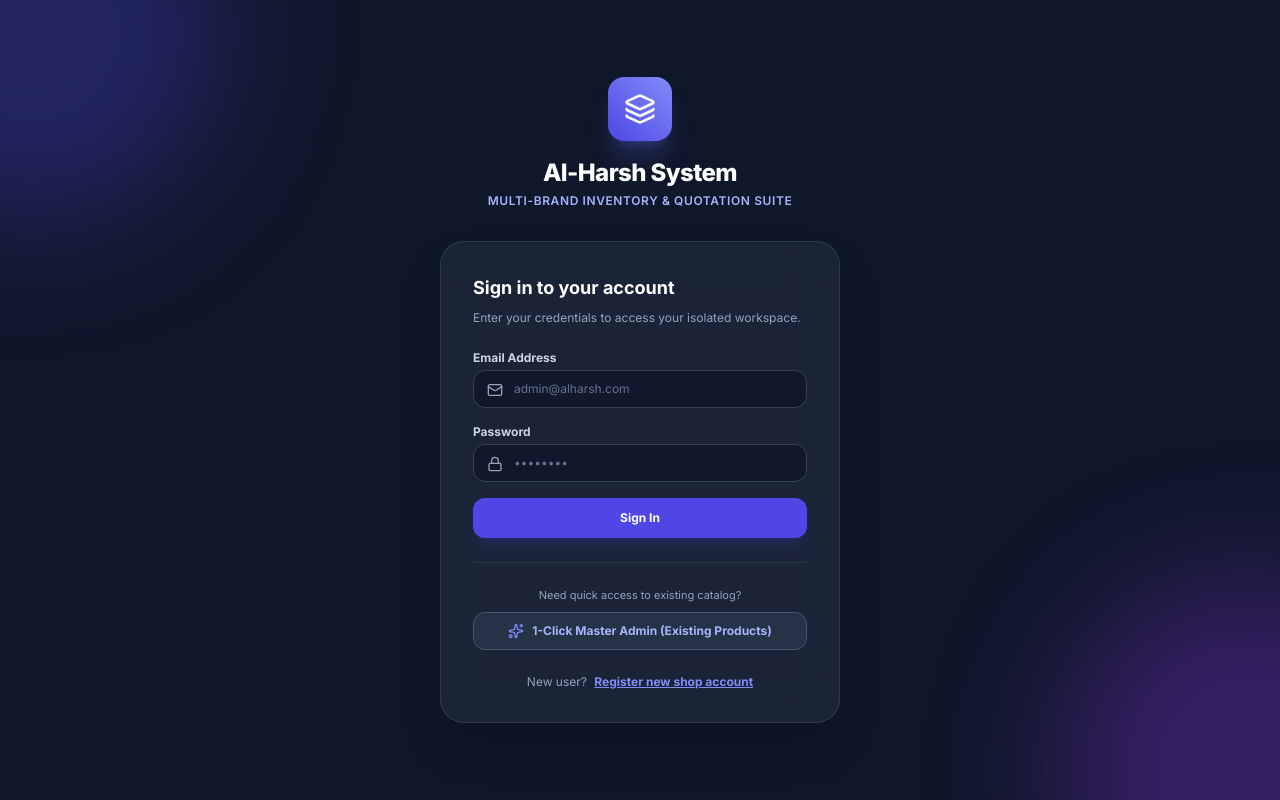
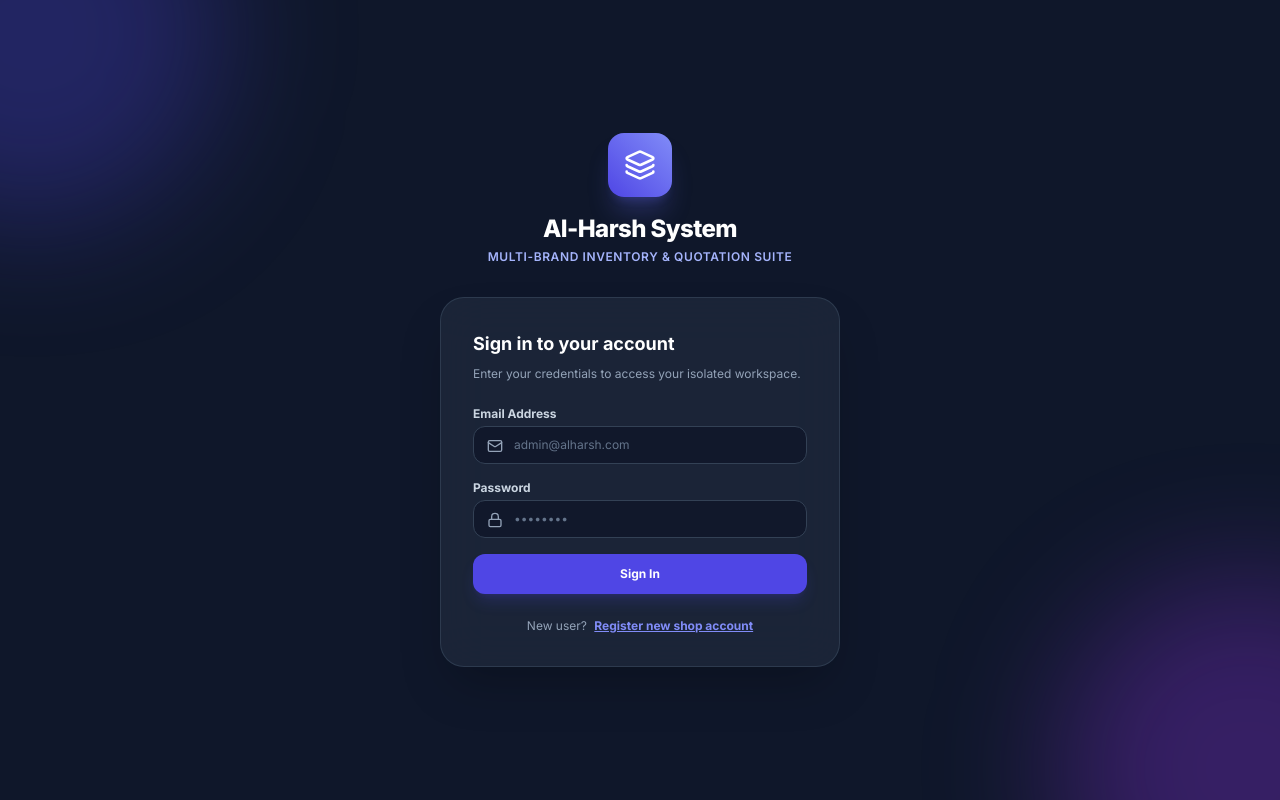
Before and after one commit to ahmadalibyteforceITSolution/ALharshinventorysystem, a Vue app: page / in a window 1280 px wide. Both pictures are taken after a click on the button "Sign Out". Built offline with nearby package versions, Linux system fonts and the light colour scheme; no server answers.

Commit message:
Remove 1-click demo button from login page so only standard email/password login is displayed

```diff
--- a/src/views/LoginView.vue
+++ b/src/views/LoginView.vue
@@ -69,20 +69,6 @@
           </button>
         </form>
 
-        <!-- Quick 1-Click Master Admin Demo Login -->
-        <div class="mt-6 pt-6 border-t border-slate-700/60">
-          <p class="text-[11px] text-center text-slate-400 mb-2">Need quick access to existing catalog?</p>
-          <button
-            type="button"
-            @click="demoAdminLogin"
-            :disabled="isLoading"
-            class="w-full inline-flex items-center justify-center gap-2 rounded-xl bg-slate-700/50 hover:bg-slate-700 border border-slate-600 py-2.5 text-xs font-bold text-indigo-300 hover:text-white transition-all"
-          >
-            <Sparkles class="h-4 w-4 text-indigo-400" />
-            <span>1-Click Master Admin (Existing Products)</span>
-          </button>
-        </div>
-
         <!-- Registration Link -->
         <div class="mt-6 text-center text-xs text-slate-400">
           New user?
@@ -101,7 +87,7 @@ import { useRouter } from 'vue-router';
 import { useAuthStore } from '@/stores/authStore';
 import { useInventoryStore } from '@/stores/inventoryStore';
 import { useInvoiceStore } from '@/stores/invoiceStore';
-import { Layers, Mail, Lock, AlertCircle, Loader2, Sparkles } from 'lucide-vue-next';
+import { Layers, Mail, Lock, AlertCircle, Loader2 } from 'lucide-vue-next';
 
 const router = useRouter();
 const authStore = useAuthStore();
@@ -128,10 +114,4 @@ const handleLogin = async () => {
     isLoading.value = false;
   }
 };
-
-const demoAdminLogin = async () => {
-  email.value = 'admin@alharsh.com';
-  password.value = 'admin123';
-  await handleLogin();
-};
 </script>
```
